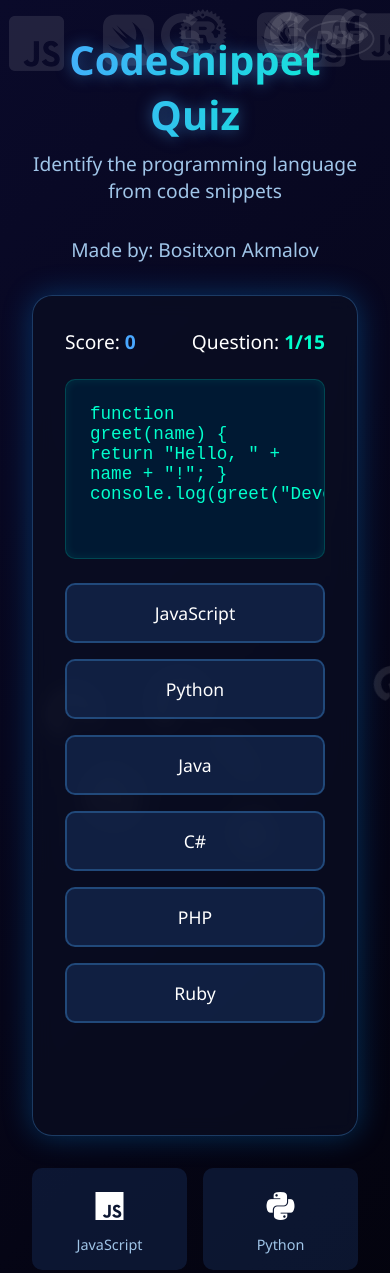
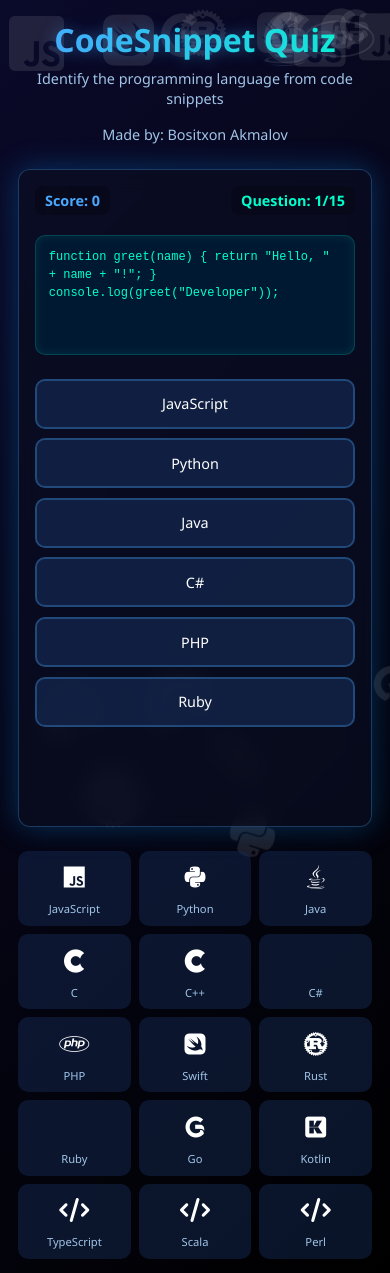
Before and after one commit to Bositkhannn/Quiz_App_PLanguages, a plain HTML site: page index.html in a window 390 px wide. Shown: the top 1273 px of the page. Drawn offline with Linux system fonts and the light colour scheme.

Commit message:
Update index.html

```diff
--- a/index.html
+++ b/index.html
@@ -11,6 +11,7 @@
             padding: 0;
             box-sizing: border-box;
             font-family: 'Segoe UI', Tahoma, Geneva, Verdana, sans-serif;
+            -webkit-tap-highlight-color: transparent;
         }
 
         body {
@@ -19,6 +20,7 @@
             min-height: 100vh;
             overflow-x: hidden;
             position: relative;
+            padding: 10px;
         }
 
         .floating-logos {
@@ -34,7 +36,7 @@
         .logo {
             position: absolute;
             opacity: 0.1;
-            font-size: 2.5rem;
+            font-size: clamp(1.5rem, 4vw, 2.5rem);
             animation: float 20s infinite linear;
         }
 
@@ -50,16 +52,17 @@
         .container {
             max-width: 900px;
             margin: 0 auto;
-            padding: 2rem;
+            padding: 1rem;
             text-align: center;
         }
 
         header {
-            margin-bottom: 2rem;
+            margin-bottom: 1.5rem;
+            padding: 0 0.5rem;
         }
 
         h1 {
-            font-size: 3.5rem;
+            font-size: clamp(2rem, 8vw, 3.5rem);
             margin-bottom: 0.5rem;
             background: linear-gradient(90deg, #4aa8ff, #00ffcc);
             -webkit-background-clip: text;
@@ -68,25 +71,35 @@
         }
 
         .subtitle {
-            font-size: 1.2rem;
+            font-size: clamp(0.9rem, 3vw, 1.2rem);
             color: #a0c5e8;
-            margin-bottom: 2rem;
+            margin-bottom: 1rem;
+            line-height: 1.4;
         }
 
         .quiz-container {
             background: rgba(10, 15, 35, 0.7);
             backdrop-filter: blur(10px);
-            border-radius: 20px;
-            padding: 2rem;
+            border-radius: 16px;
+            padding: clamp(1rem, 3vw, 2rem);
             box-shadow: 0 0 30px rgba(0, 150, 255, 0.3);
             border: 1px solid rgba(74, 168, 255, 0.3);
+            margin-bottom: 1.5rem;
         }
 
         .score-container {
             display: flex;
             justify-content: space-between;
-            margin-bottom: 1.5rem;
-            font-size: 1.2rem;
+            margin-bottom: 1.2rem;
+            font-size: clamp(0.9rem, 3vw, 1.2rem);
+            flex-wrap: wrap;
+            gap: 10px;
+        }
+
+        .score, .progress {
+            padding: 5px 10px;
+            border-radius: 8px;
+            background: rgba(0, 0, 0, 0.2);
         }
 
         .score {
@@ -102,22 +115,24 @@
         .code-display {
             background: #001933;
             border-radius: 10px;
-            padding: 1.5rem;
+            padding: clamp(1rem, 2vw, 1.5rem);
             margin-bottom: 1.5rem;
             text-align: left;
             font-family: 'Courier New', monospace;
-            font-size: 1.1rem;
+            font-size: clamp(0.8rem, 2.5vw, 1.1rem);
             color: #00ffcc;
             border: 1px solid rgba(0, 255, 204, 0.2);
             box-shadow: inset 0 0 10px rgba(0, 255, 204, 0.1);
-            min-height: 180px;
+            min-height: 140px;
             overflow-x: auto;
+            line-height: 1.5;
+            -webkit-overflow-scrolling: touch;
         }
 
         .options {
             display: grid;
-            grid-template-columns: repeat(3, 1fr);
-            gap: 1rem;
+            grid-template-columns: repeat(auto-fit, minmax(140px, 1fr));
+            gap: 0.8rem;
             margin-bottom: 1.5rem;
         }
 
@@ -125,11 +140,17 @@
             background: rgba(20, 40, 80, 0.7);
             border: 2px solid rgba(74, 168, 255, 0.3);
             border-radius: 10px;
-            padding: 1rem;
+            padding: clamp(0.8rem, 2vw, 1rem);
             color: #fff;
-            font-size: 1.1rem;
+            font-size: clamp(0.9rem, 2.5vw, 1.1rem);
             cursor: pointer;
             transition: all 0.3s ease;
+            min-height: 60px;
+            display: flex;
+            align-items: center;
+            justify-content: center;
+            text-align: center;
+            word-break: break-word;
         }
 
         .option:hover {
@@ -137,6 +158,10 @@
             border-color: rgba(74, 168, 255, 0.6);
             transform: translateY(-3px);
             box-shadow: 0 5px 15px rgba(0, 100, 255, 0.3);
+        }
+
+        .option:active {
+            transform: scale(0.98);
         }
 
         .option.correct {
@@ -151,8 +176,12 @@
 
         .feedback {
             margin-bottom: 1.5rem;
-            font-size: 1.2rem;
-            min-height: 2rem;
+            font-size: clamp(1rem, 3vw, 1.2rem);
+            min-height: 2.2rem;
+            display: flex;
+            align-items: center;
+            justify-content: center;
+            padding: 0.5rem;
         }
 
         .correct-feedback {
@@ -169,13 +198,17 @@
             background: linear-gradient(90deg, #4aa8ff, #00ffcc);
             border: none;
             border-radius: 10px;
-            padding: 1rem 2rem;
+            padding: clamp(0.8rem, 2vw, 1rem) clamp(1.5rem, 4vw, 2rem);
             color: #001933;
-            font-size: 1.2rem;
+            font-size: clamp(1rem, 3vw, 1.2rem);
             font-weight: bold;
             cursor: pointer;
             transition: all 0.3s ease;
             box-shadow: 0 0 20px rgba(74, 168, 255, 0.5);
+            width: 100%;
+            max-width: 250px;
+            margin: 0 auto;
+            display: block;
         }
 
         .next-btn:hover {
@@ -190,17 +223,22 @@
         .game-end {
             display: none;
             text-align: center;
-            padding: 2rem;
+            padding: 2rem 1rem;
+            background: rgba(10, 15, 35, 0.9);
+            border-radius: 16px;
+            margin: 1rem 0;
+            backdrop-filter: blur(10px);
+            border: 1px solid rgba(74, 168, 255, 0.3);
         }
 
         .game-end h2 {
-            font-size: 2.5rem;
+            font-size: clamp(1.8rem, 6vw, 2.5rem);
             margin-bottom: 1rem;
             color: #00ffcc;
         }
 
         .final-score {
-            font-size: 1.5rem;
+            font-size: clamp(1.2rem, 4vw, 1.5rem);
             margin-bottom: 2rem;
         }
 
@@ -210,11 +248,13 @@
             border-radius: 10px;
             padding: 1rem 2rem;
             color: #fff;
-            font-size: 1.2rem;
+            font-size: clamp(1rem, 3vw, 1.2rem);
             font-weight: bold;
             cursor: pointer;
             transition: all 0.3s ease;
             box-shadow: 0 0 20px rgba(255, 51, 102, 0.5);
+            max-width: 250px;
+            margin: 0 auto;
         }
 
         .restart-btn:hover {
@@ -222,54 +262,121 @@
             box-shadow: 0 0 25px rgba(255, 51, 102, 0.7);
         }
 
+        .restart-btn:active {
+            transform: translateY(0);
+        }
+
         .language-grid {
             display: grid;
-            grid-template-columns: repeat(5, 1fr);
-            gap: 1rem;
-            margin-top: 2rem;
+            grid-template-columns: repeat(auto-fit, minmax(70px, 1fr));
+            gap: 0.8rem;
+            margin-top: 1.5rem;
         }
 
         .language-icon {
             background: rgba(20, 40, 80, 0.5);
             border-radius: 10px;
-            padding: 1rem;
+            padding: 0.8rem 0.5rem;
             text-align: center;
-            font-size: 2rem;
+            font-size: clamp(1.5rem, 5vw, 2rem);
+            transition: transform 0.3s ease;
+        }
+
+        .language-icon:hover {
+            transform: scale(1.05);
         }
 
         .language-name {
             margin-top: 0.5rem;
-            font-size: 0.9rem;
+            font-size: clamp(0.7rem, 2vw, 0.9rem);
             color: #a0c5e8;
         }
 
-        @media (max-width: 992px) {
-            .options {
-                grid-template-columns: repeat(2, 1fr);
+        /* Mobile-specific adjustments */
+        @media (max-width: 480px) {
+            .container {
+                padding: 0.5rem;
             }
 
-            .language-grid {
-                grid-template-columns: repeat(4, 1fr);
+            .quiz-container {
+                padding: 1rem;
+                border-radius: 12px;
             }
-        }
 
-        @media (max-width: 768px) {
             .options {
                 grid-template-columns: 1fr;
+                gap: 0.6rem;
             }
 
-            h1 {
-                font-size: 2.5rem;
+            .option {
+                min-height: 50px;
+                padding: 0.8rem;
+            }
+
+            .code-display {
+                font-size: 0.75rem;
+                padding: 0.8rem;
+                min-height: 120px;
             }
 
             .language-grid {
                 grid-template-columns: repeat(3, 1fr);
+                gap: 0.5rem;
+            }
+
+            .language-icon {
+                padding: 0.6rem 0.3rem;
             }
         }
 
-        @media (max-width: 576px) {
-            .language-grid {
-                grid-template-columns: repeat(2, 1fr);
+        /* Large screen enhancements */
+        @media (min-width: 1200px) {
+            .container {
+                max-width: 1000px;
+            }
+
+            .options {
+                grid-template-columns: repeat(3, 1fr);
+            }
+        }
+
+        /* Touch device optimizations */
+        @media (hover: none) {
+            .option:hover {
+                transform: none;
+                background: rgba(20, 40, 80, 0.7);
+                border-color: rgba(74, 168, 255, 0.3);
+            }
+
+            .next-btn:hover, .restart-btn:hover {
+                transform: none;
+            }
+        }
+
+        /* Orientation adjustment */
+        @media (max-height: 500px) and (orientation: landscape) {
+            .container {
+                padding: 0.5rem;
+            }
+
+            header {
+                margin-bottom: 0.5rem;
+            }
+
+            .quiz-container {
+                padding: 0.8rem;
+            }
+
+            .code-display {
+                min-height: 100px;
+                font-size: 0.7rem;
+                margin-bottom: 0.8rem;
+            }
+
+            .options {
+                grid-template-columns: repeat(3, 1fr);
+                gap: 0.5rem;
+                margin-bottom: 0.8rem;
             }
         }
     </style>
@@ -286,8 +393,8 @@
 
         <div class="quiz-container">
             <div class="score-container">
-                <div>Score: <span class="score" id="score">0</span></div>
-                <div>Question: <span class="progress" id="progress">1/15</span></div>
+                <div class="score">Score: <span id="score">0</span></div>
+                <div class="progress">Question: <span id="progress">1/15</span></div>
             </div>
 
             <div class="code-display" id="code-snippet">
```
